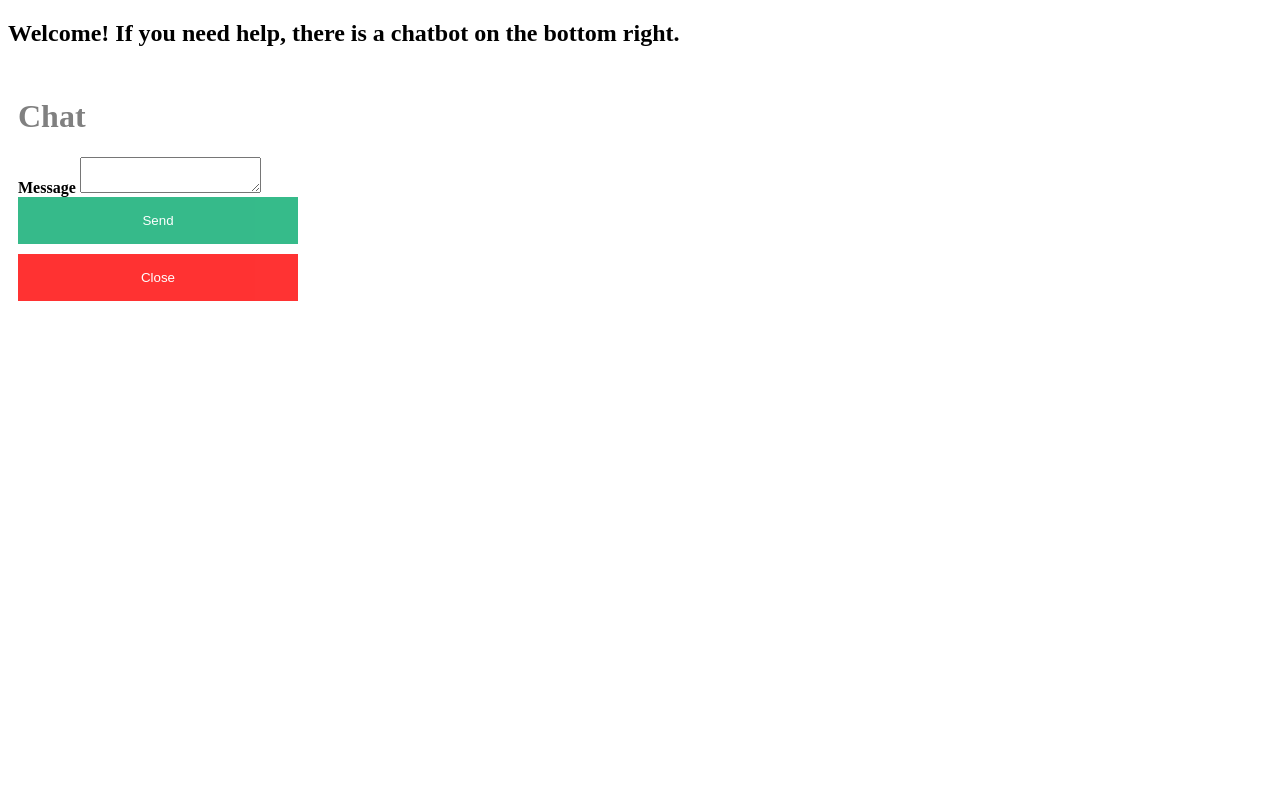
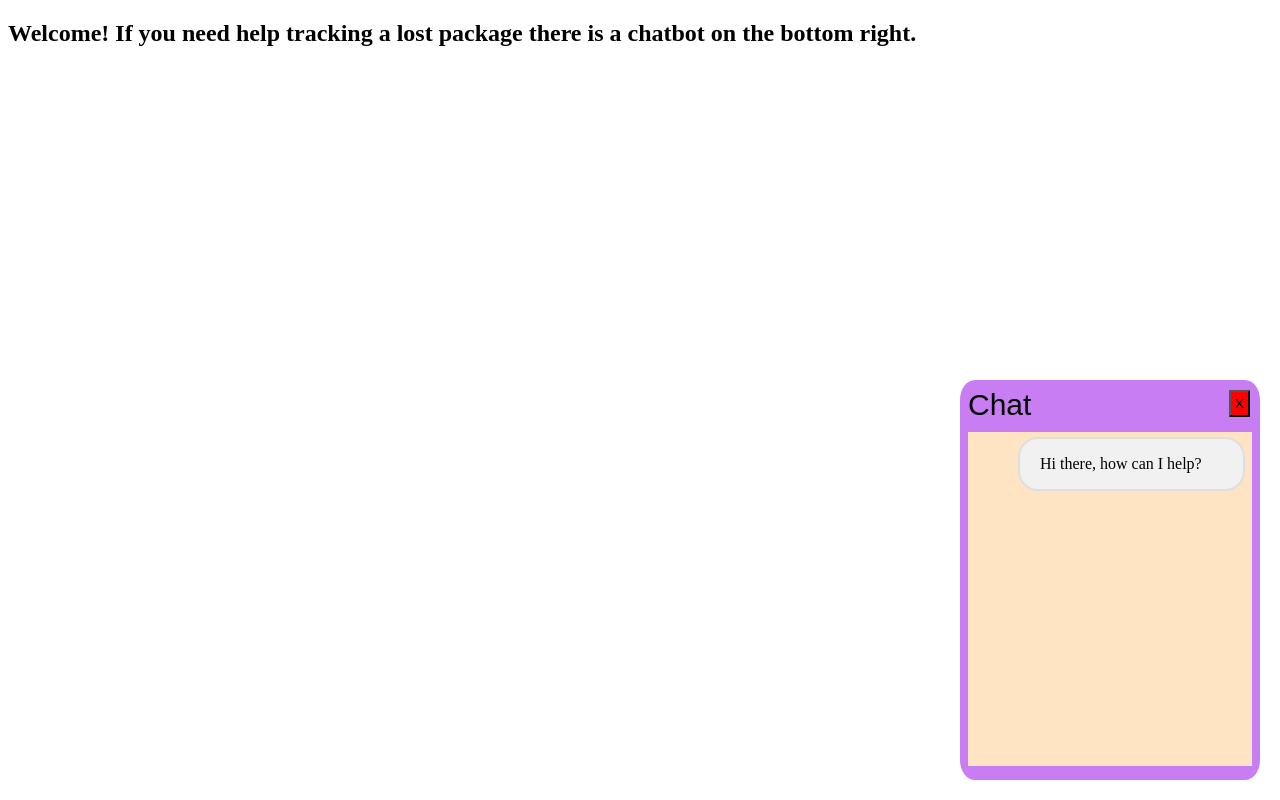
Before and after one commit to KenshinChao-ux/eGain-Take-Home-Assignment-Kenshin-Chao, a plain HTML site: page index.html in a window 1280 px wide. Both pictures are taken after a click on the button 1210 px from the left and 727 px from the top of the page. Drawn offline with Linux system fonts and the light colour scheme.

Commit message:
improve ui of popup

```diff
--- a/css/styles.css
+++ b/css/styles.css
@@ -1,38 +1,62 @@
 * {box-sizing: border-box;}
 /*example, affects h1 */
 h1 {
-    color: gray
+    color: rgb(0, 0, 0)
 
 }
 
-.form-container {
-  max-width: 300px;
-  padding: 10px;
-  background-color: white;
+.chat-container {
+  width: 300px;
+  height: 400px;
+  padding: 8px;
+  background-color: rgb(201, 125, 243);
+  position: fixed;
+  bottom: 20px;
+  right: 20px;
+  border-radius: 5%;
 }
+.msgcontainerbot {
+  position: relative;
+  top: 5px;
+  left: 50px;
+  width: 80%;
+  border: 2px solid #dedede;
+  background-color: #f1f1f1;
+  border-radius: 5px;
+  margin-left: auto;
+  padding-left: 20px;
+  margin: 10px 0;
+  border-radius: 20px;
+}
+.chat-container .header{
+    color: black;
+    font-family: Arial, Helvetica, sans-serif;
+    font-size: 30px;
+    text-align: left;
+}
+
+
 #mychat { /*make the chat hidden first. */
     display: none;
 }
 
-.form-container .btn {
-  background-color: #04AA6D;
-  color: white;
-  padding: 16px 20px;
-  border: none;
-  cursor: pointer;
-  width: 100%;
-  margin-bottom:10px;
-  opacity: 0.8;
-}
-
-.form-container .cancel{
-    background-color: red
+#chatarea {
+    background-color: bisque;
+    height: 87%;
+    width: 100%;
 
 }
 
-.form-container .btn:hover, .open-button:hover {
-  opacity: 1;
+#close{
+    position: absolute;
+    top: 10px;
+    padding: 4px;
+    right: 10px;
+    background-color: red;
+    border-radius: 5%;
 }
+
+
 
 .chaticonbubble {
   position: fixed;
--- a/index.html
+++ b/index.html
@@ -7,24 +7,26 @@
     <title>ChatBot</title>
     <link rel="stylesheet" href="./css/styles.css">
 
-    <h2>Welcome! If you need help, there is a chatbot on the bottom right.</h2>
+    <h2>Welcome! If you need help tracking a lost package there is a chatbot on the bottom right.</h2>
     <div class="chaticonbubble" id="iconbtn">
         <button class= "image-button" onclick="checkIfChatIsOpen()"></button>
     </div>
 
 
-    <div class="chat-popup" id="mychat">
-        <form class="form-container">
-        <h1>Chat</h1>
+    <div class="chat-container" id="mychat">
+        <button id="close" onclick="checkIfChatIsOpen()">X</button>
 
-        <label for ="msg"><b>Message</b></label>
-        <textarea placeholder="Type message..." name="msg" required>
+        <header class = "header" >Chat</header>
+        <div class="chat-area" id="chatarea">
+            <div class ="msgcontainerbot">
+                <p> Hi there, how can I help? </p>
+            </div>
 
-        </textarea>
+        </div>
 
-        <button type="submit" class="btn" onclick="somefunction()">Send</button>
-        <button type="button" class="btn cancel"
-        onclick="checkIfChatIsOpen()">Close</button>
+
+
+
         </form>
     </div>
     <script src= "./js/index.js"></script>
```
